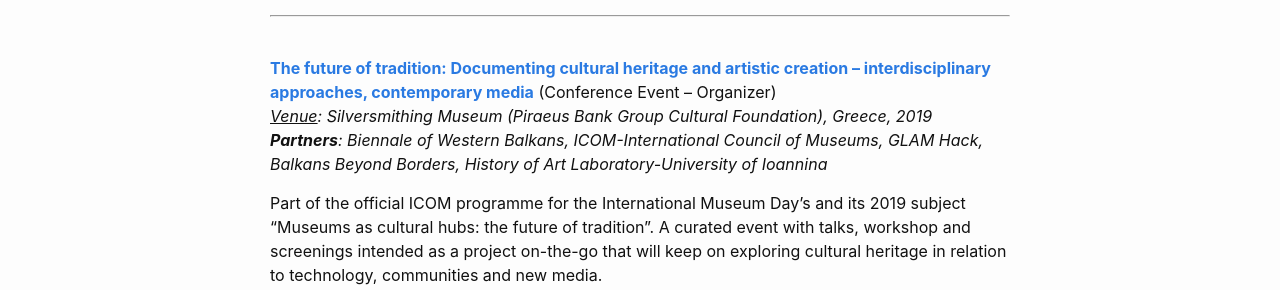
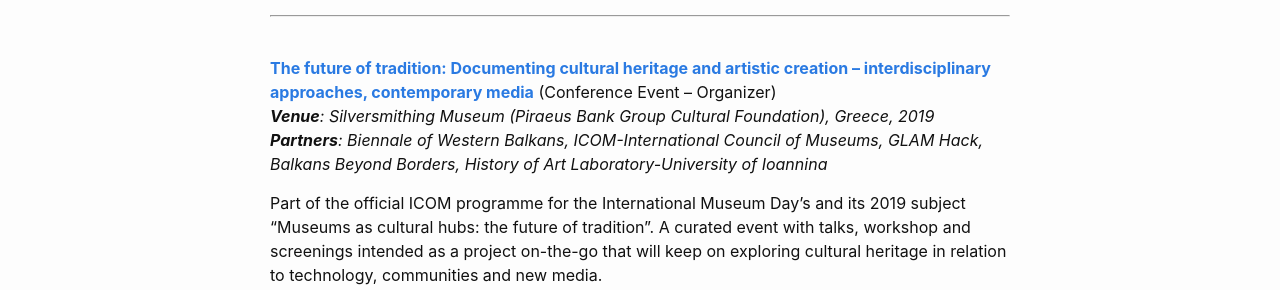
Before and after one commit to mziku/mziku.github.io, a Jekyll site: the page built from curatorial.md, in a window 1280 px wide. Shown: the part 188-478 px from the top of the page. Built offline with Jekyll 4.4.1, drawn with Linux system fonts in a browser that asks for light colours.

```diff
--- a/curatorial.md
+++ b/curatorial.md
@@ -12,7 +12,7 @@ navigation_weight: 1
 
 
 [**The future of tradition: Documenting cultural heritage and artistic creation – interdisciplinary approaches, contemporary media**](https://bowb.org/icombowb-2019-en) (Conference Event – Organizer)
-*<u>Venue</u>: Silversmithing Museum (Piraeus Bank Group Cultural Foundation), Greece, 2019*
+*__Venue__: Silversmithing Museum (Piraeus Bank Group Cultural Foundation), Greece, 2019*
 *__Partners__: Biennale of Western Balkans, ICOM-International Council of Museums, GLAM Hack, Balkans Beyond Borders, History of Art Laboratory-University of Ioannina*
 
 Part of the official ICOM programme for the International Museum Day's and its 2019 subject "Museums as cultural hubs: the future of tradition". A curated event with talks, workshop and screenings intended as a project on-the-go that will keep on exploring cultural heritage in relation to technology, communities and new media.
```
